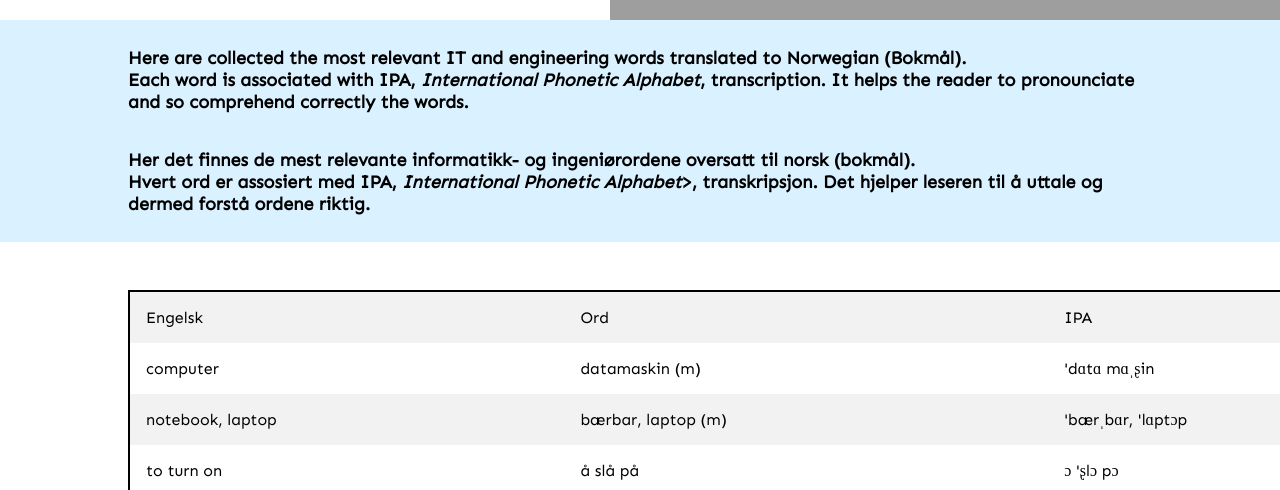
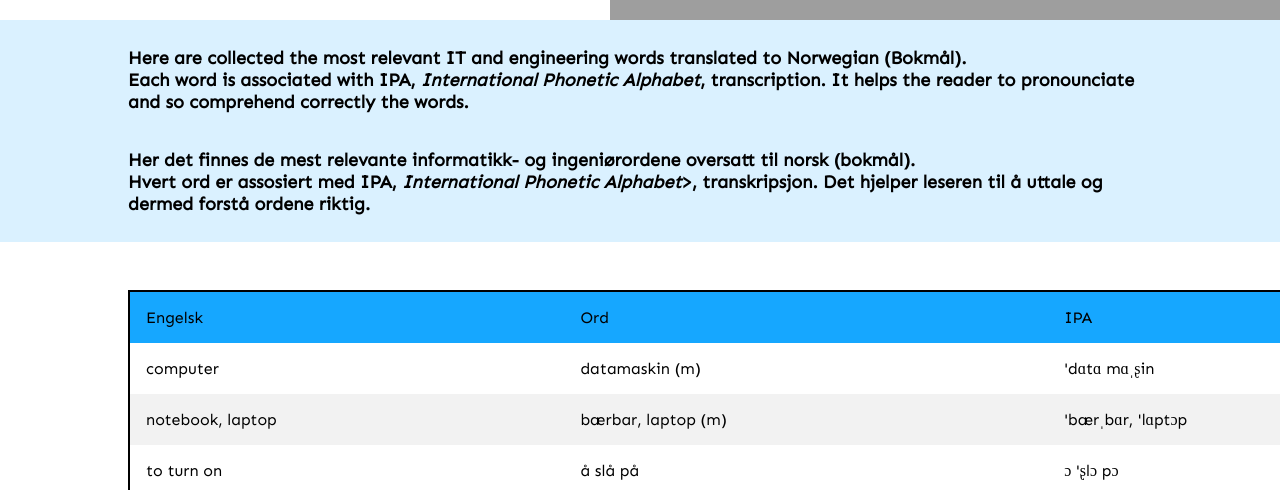
Before and after one commit to ermannomillo/ermannomillo.github.io, a plain HTML site: page index.html in a window 1280 px wide. Shown: the part 310-800 px from the top of the page. Drawn offline with nearby package versions, Linux system fonts and the light colour scheme; grey boxes are pictures that could not be loaded; a web font is replaced by a local one.

Commit message:
Update style.css

```diff
--- a/style.css
+++ b/style.css
@@ -186,3 +186,7 @@ text-align: left;
   tr:nth-child(even) {
     background-color: white;
   }
+
+  tr:first-child td {
+    background-color: #16a7ff;
+}
```
